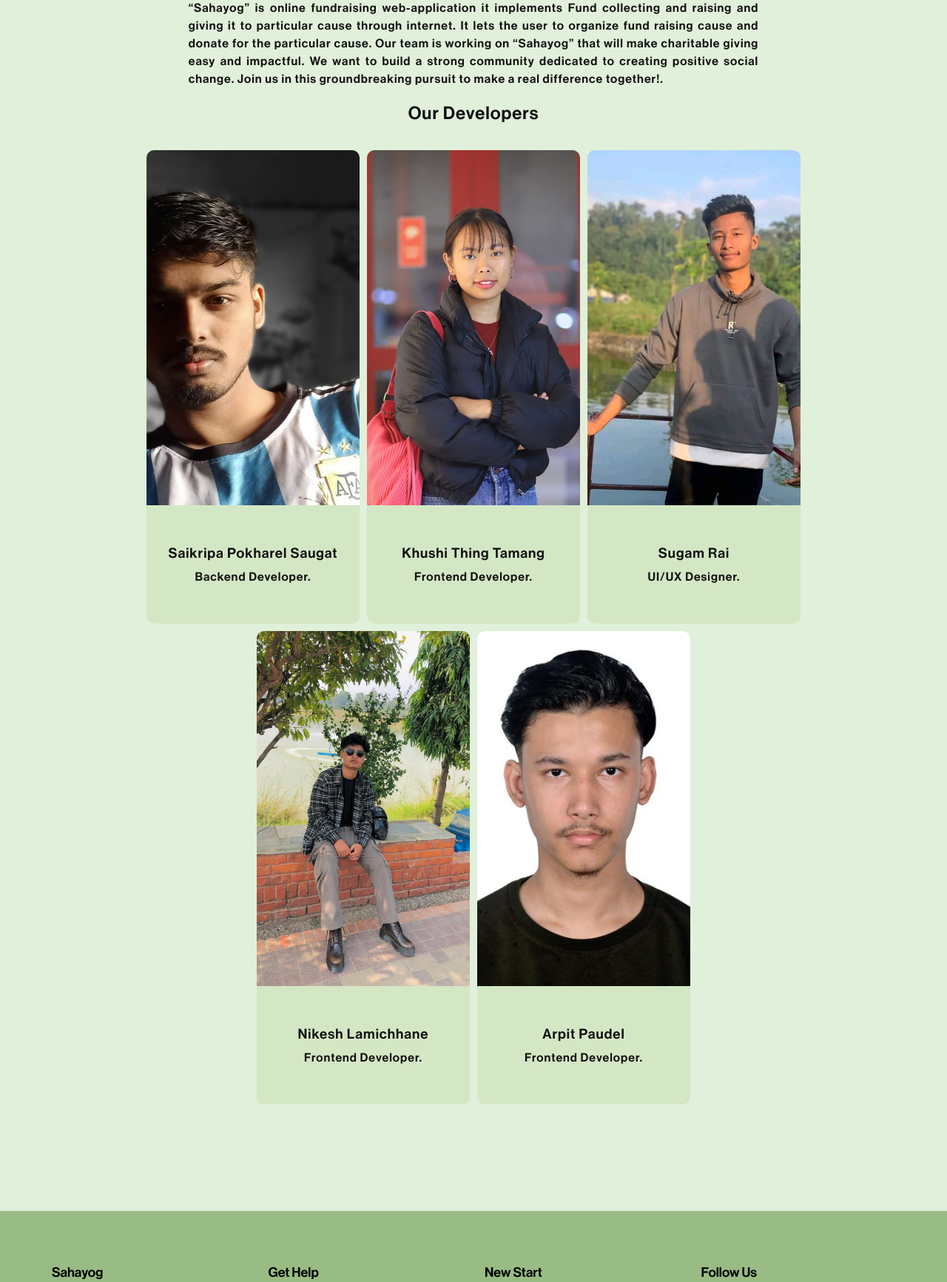
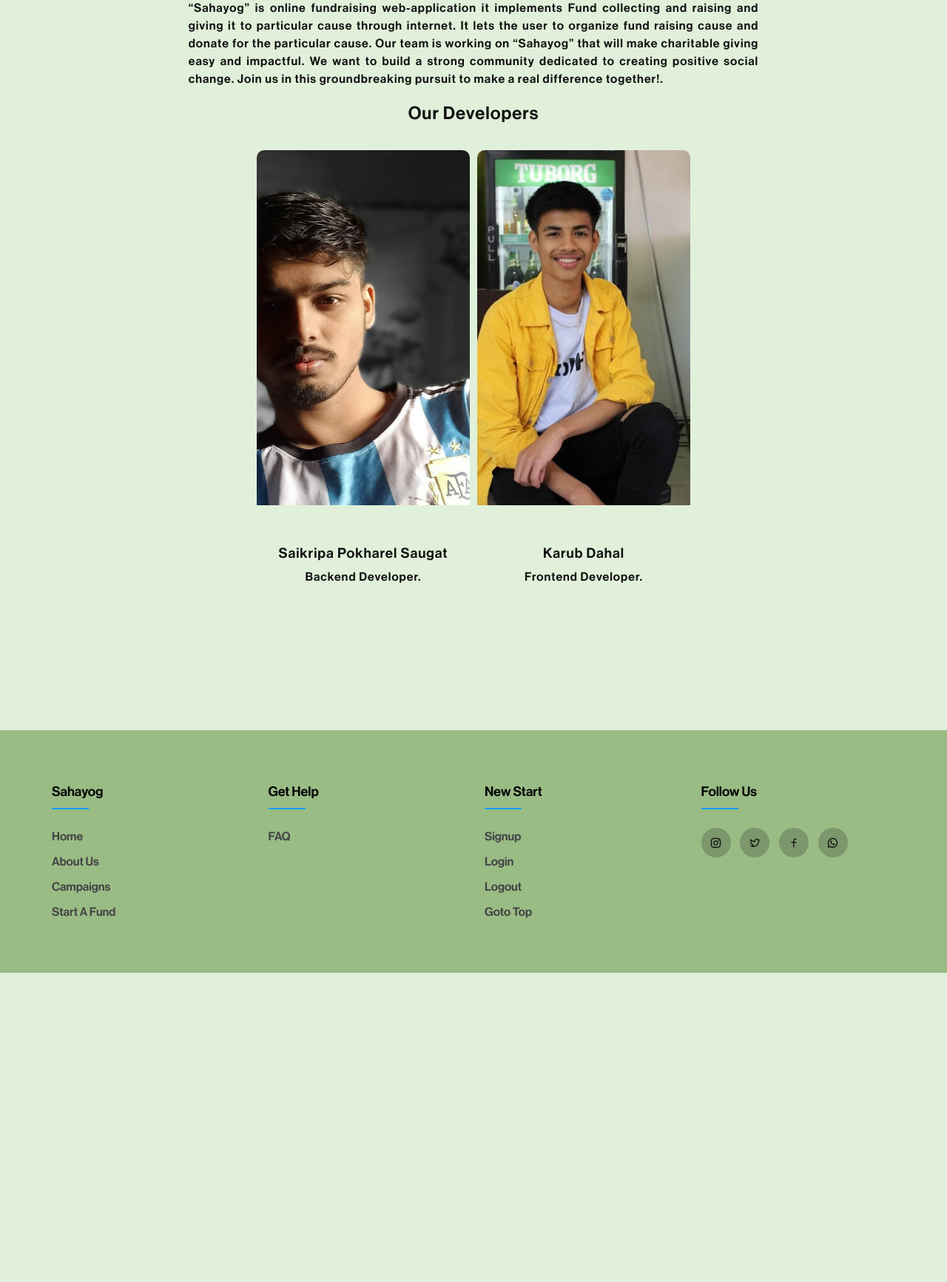
Before and after one commit to SaugatEDITH/sahayog, a Django app: page /about/ in a window 1280 px wide. Shown: the part 193-1926 px from the top of the page at 74% size. After the commit the page ends 1508 px from the top, so only its background shows below. Run offline with Django 4.2, Linux system fonts and the light colour scheme; some libraries are stand-ins or nearby versions.

Commit message:
karub added & etc.

```diff
--- a/static/css/aboutus.css
+++ b/static/css/aboutus.css
@@ -1,3 +1,6 @@
+:root{
+    --dev-card-background:#D4E7C5;
+}
 #aboutus-div {
     display: flex;
     flex-direction: column;
@@ -33,7 +36,7 @@
 }
 
 #aboutus-div div:nth-child(4) .img-div {
-    background: #D4E7C5;
+    background: var(--dev-card-backgroundbackground);
     height: 40rem;
     display: flex;
     width: 18rem;
--- a/static/css/campaign.css
+++ b/static/css/campaign.css
@@ -1,4 +1,7 @@
 /* campaign */
+:root{
+    --card-background-color:#BFD8AF;
+}
 #campaign {
     position: relative;
     width: 100%;
@@ -16,7 +19,6 @@
     justify-content: flex-start;
     gap: .5vw;
     padding: 2vw 7vw;
-    /* background: #D4E7C5; */
     overflow: auto;
 }
 
@@ -25,7 +27,7 @@
     width: 100%;
     display: flex;
     justify-content: space-around;
-    background: #BFD8AF;
+    background:var(--card-background-color);
     height: 12vw;
     align-items: center;
     border-radius: 20px;
--- a/static/css/footer.css
+++ b/static/css/footer.css
@@ -1,5 +1,8 @@
 
 @import url('https://fonts.googleapis.com/css2?family=Poppins:wght@300;400;500;600;700&display=swap');
+:root{
+  --footer-background:#99BC85;
+}
 body{
   line-height: 1.5;
   font-family: 'Poppins', sans-serif;
@@ -21,7 +24,7 @@ ul{
   list-style: none;
 }
 .footer{
-  background-color:#99BC85;
+  background-color:var(--footer-background);
   ;
     padding: 70px 0;
 }
--- a/templates/about.html
+++ b/templates/about.html
@@ -25,46 +25,15 @@
             </div>
             <div class="img-div">
                 <div class="image">
-                    <img src="/static/images/kphushi.jpg" alt="khushi" >
-                </div>
-
-                <div>
-                    <h3>Khushi Thing Tamang</h3>
-                    <p>Frontend Developer.</p>
-                </div>
-            </div>
-            <div class="img-div">
-                <div class="image">
-                    <img src="/static/images/Sugam.jpg" alt="sugam"
+                    <img src="/static/images/karub.jpg" alt="Karub"
                         alt="">
                 </div>
 
                 <div>
-                    <h3>Sugam Rai</h3>
-                    <p>UI/UX Designer.</p>
-                </div>
-            </div>
-            <div class="img-div">
-                <div class="image">
-                    <img src="/static/images/Niku.jpg" alt="niku"
-                        alt="">
-                </div>
-
-                <div>
-                    <h3>Nikesh Lamichhane</h3>
+                    <h3>Karub Dahal</h3>
                     <p>Frontend Developer.</p>
                 </div>
             </div>
-            <div class="img-div">
-                <div class="image">
-                    <img src="/static/images/Arpit.jpg"
-                        alt="Arpit-Bala">
-                </div>
-
-                <div>
-                    <h3>Arpit Paudel</h3>
-                    <p>Frontend Developer.</p>
-                </div>
             </div>
 
         </div>
--- a/templates/campaigndetails.html
+++ b/templates/campaigndetails.html
@@ -26,9 +26,6 @@
         <div>
             <h2>donation method</h2>
             <div>
-                {% comment %} <a href="/">
-                    <img  src="/static/images/khalti-logo.png" alt=''>
-                </a> {% endcomment %}
 
                 <a href="/campaign/{{allfund.slug}}/esewasahayog/">
                     <img src="/static/images/esewa_logo.png"alt="">
```
Also changed, not shown: static/css/contact.css (+11 -5 lines), templates/forpaypal.html (+23 -4 lines), db.sqlite3, static/images/Arpit.jpg (deleted), static/images/Niku.jpg (deleted), static/images/Sugam.jpg (deleted), static/images/charity.svg (added), static/images/karub.jpg (added), static/images/kphushi.jpg (deleted).
